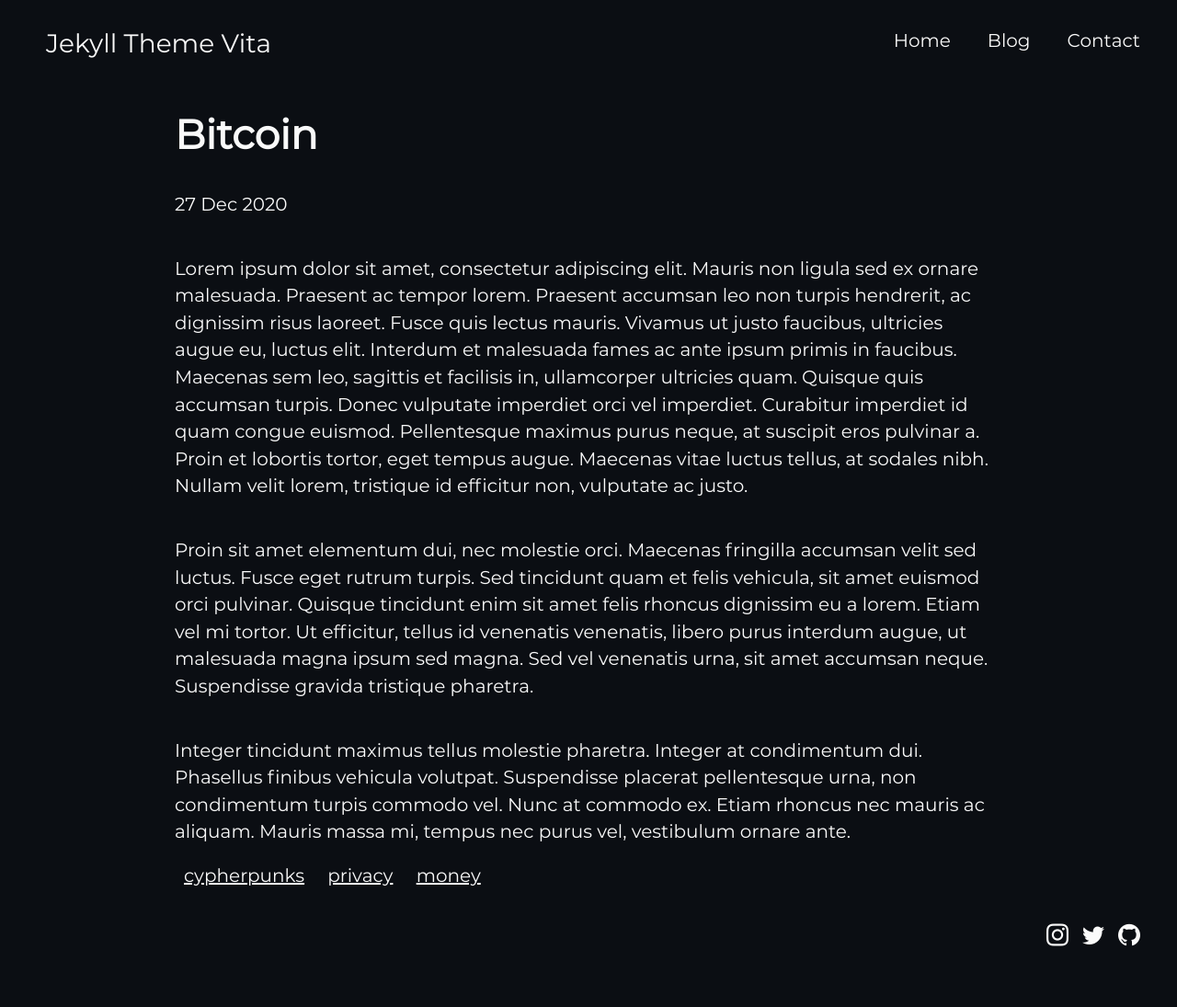
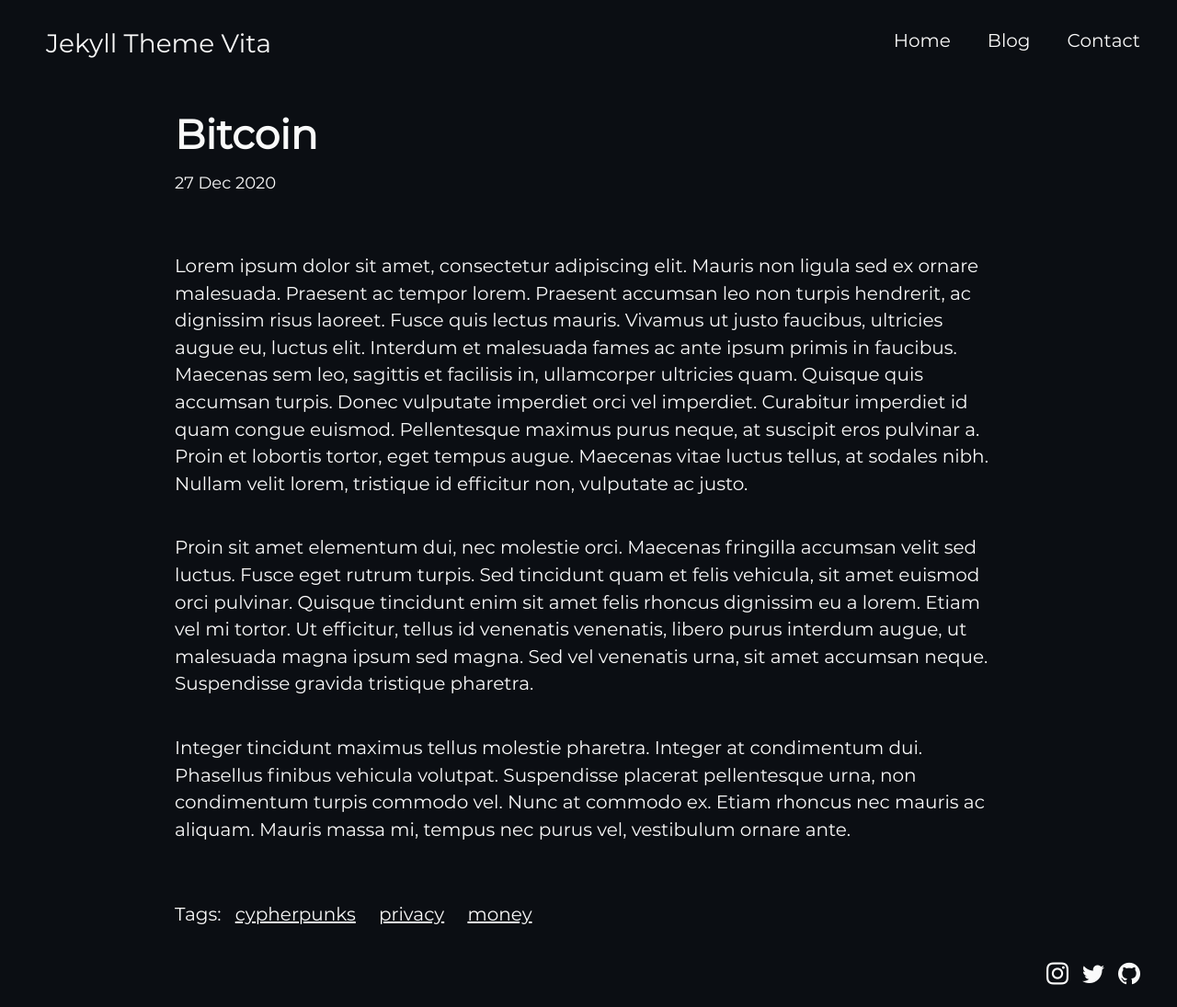
Before and after one commit to martinmorando/jekyll-theme-vita, a Jekyll site: the page built from collections/_posts/2020-12-27-bitcoin.md, in a window 1280 px wide. Shown: the whole page at 92% size. Built offline with Jekyll 4.4.1, drawn with Linux system fonts in a browser that asks for light colours; some web fonts are replaced; before the commit the page ends 1053 px from its top, so only the background shows below that.

Commit message:
Improve post style

```diff
--- a/_layouts/post.html
+++ b/_layouts/post.html
@@ -3,13 +3,18 @@
 css: post
 ---
 
-<h1>{{ page.title }}</h1>
-<p>{{ page.date | date_to_string }}</p>
+<div class="post">
+	<div class="post-title"><h1>{{ page.title }}</h1></div>
+	<div class="post-meta">{{ page.date | date_to_string }}</div>
 
-{{ content }}
+	<div class="post-content">
+		{{ content }}
+	</div>
 
-<div class="tags">
-	{% for tag in page.tags %}
-	    <a href="{{ site.baseurl }}/tags/{{ tag }}">{{ tag }}</a>
-	{% endfor %}
+	<div class="post-tags">
+		Tags:
+		{% for tag in page.tags %}
+		    <a href="{{ site.baseurl }}/tags/{{ tag }}">{{ tag }}</a>
+		{% endfor %}
+	</div>
 </div>
--- a/assets/css/post.sass
+++ b/assets/css/post.sass
@@ -1,5 +1,19 @@
 ---
 ---
 
-.tags a
+.post > div
+    float: left
+    width: 100%
+
+.post-meta
+    font-size: 0.9em
+
+.post-content
+    margin: 45px 0px
+
+.post-tags
+    float: left
+    width: 100%
+
+.post-tags a
     margin: 10px
```
